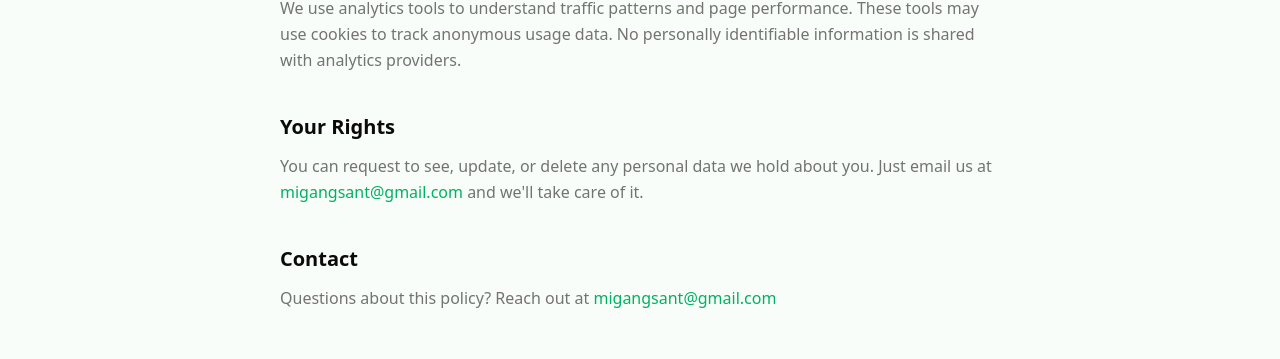
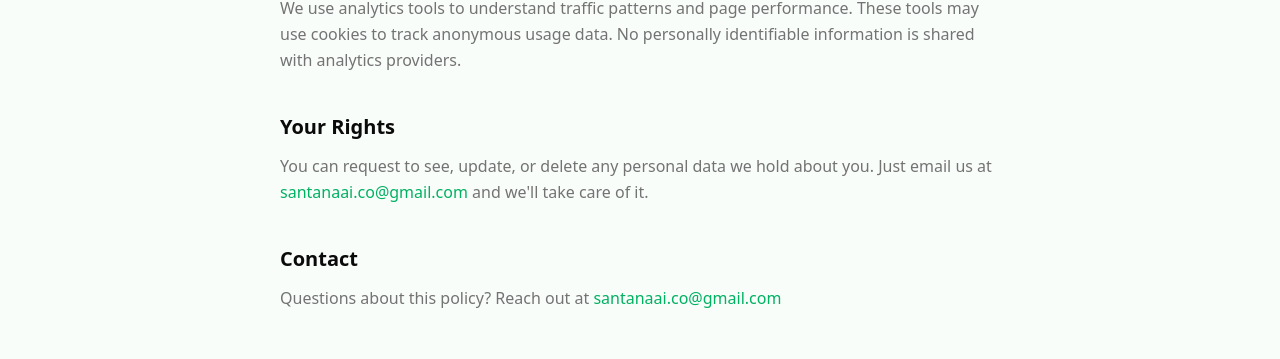
Before and after one commit to COLMASH/personal-website, a Next.js app in the folder apps/web/: page /privacy in a window 1280 px wide. Shown: the part 861-1220 px from the top of the page. Built offline with nearby package versions, Linux system fonts and the light colour scheme; no server answers; a web font is replaced by a local one.

Commit message:
fix: update contact email to santanaai.co@gmail.com

```diff
--- a/apps/web/src/app/privacy/page.tsx
+++ b/apps/web/src/app/privacy/page.tsx
@@ -78,10 +78,10 @@ export default function PrivacyPage() {
                             You can request to see, update, or delete any personal data we hold
                             about you. Just email us at{' '}
                             <a
-                                href="mailto:migangsant@gmail.com"
+                                href="mailto:santanaai.co@gmail.com"
                                 className="text-brand-accent hover:text-brand-accent-hover transition-colors"
                             >
-                                migangsant@gmail.com
+                                santanaai.co@gmail.com
                             </a>{' '}
                             and we&apos;ll take care of it.
                         </p>
@@ -92,10 +92,10 @@ export default function PrivacyPage() {
                         <p className="text-muted-foreground leading-relaxed">
                             Questions about this policy? Reach out at{' '}
                             <a
-                                href="mailto:migangsant@gmail.com"
+                                href="mailto:santanaai.co@gmail.com"
                                 className="text-brand-accent hover:text-brand-accent-hover transition-colors"
                             >
-                                migangsant@gmail.com
+                                santanaai.co@gmail.com
                             </a>
                         </p>
                     </section>
--- a/apps/web/src/app/terms/page.tsx
+++ b/apps/web/src/app/terms/page.tsx
@@ -85,10 +85,10 @@ export default function TermsPage() {
                         <p className="text-muted-foreground leading-relaxed">
                             Questions? Email{' '}
                             <a
-                                href="mailto:migangsant@gmail.com"
+                                href="mailto:santanaai.co@gmail.com"
                                 className="text-brand-accent hover:text-brand-accent-hover transition-colors"
                             >
-                                migangsant@gmail.com
+                                santanaai.co@gmail.com
                             </a>
                         </p>
                     </section>
--- a/apps/web/src/features/landing/components/contact-section.tsx
+++ b/apps/web/src/features/landing/components/contact-section.tsx
@@ -76,11 +76,11 @@ export function ContactSection() {
                         {/* Email */}
                         <div className="mt-8">
                             <a
-                                href="mailto:migangsant@gmail.com"
+                                href="mailto:santanaai.co@gmail.com"
                                 className="text-brand-accent hover:text-brand-accent-hover inline-flex items-center gap-2 text-sm font-medium transition-colors"
                             >
                                 <Mail className="h-4 w-4" />
-                                migangsant@gmail.com
+                                santanaai.co@gmail.com
                             </a>
                         </div>
                     </motion.div>
--- a/apps/web/src/features/landing/components/footer.tsx
+++ b/apps/web/src/features/landing/components/footer.tsx
@@ -35,7 +35,7 @@ const socialLinks = [
     {
         icon: Mail,
         label: 'Email',
-        href: 'mailto:migangsant@gmail.com'
+        href: 'mailto:santanaai.co@gmail.com'
     }
 ]
 
```
Also changed, not shown: 1 other file (tests, documents, lock files or other folders).
